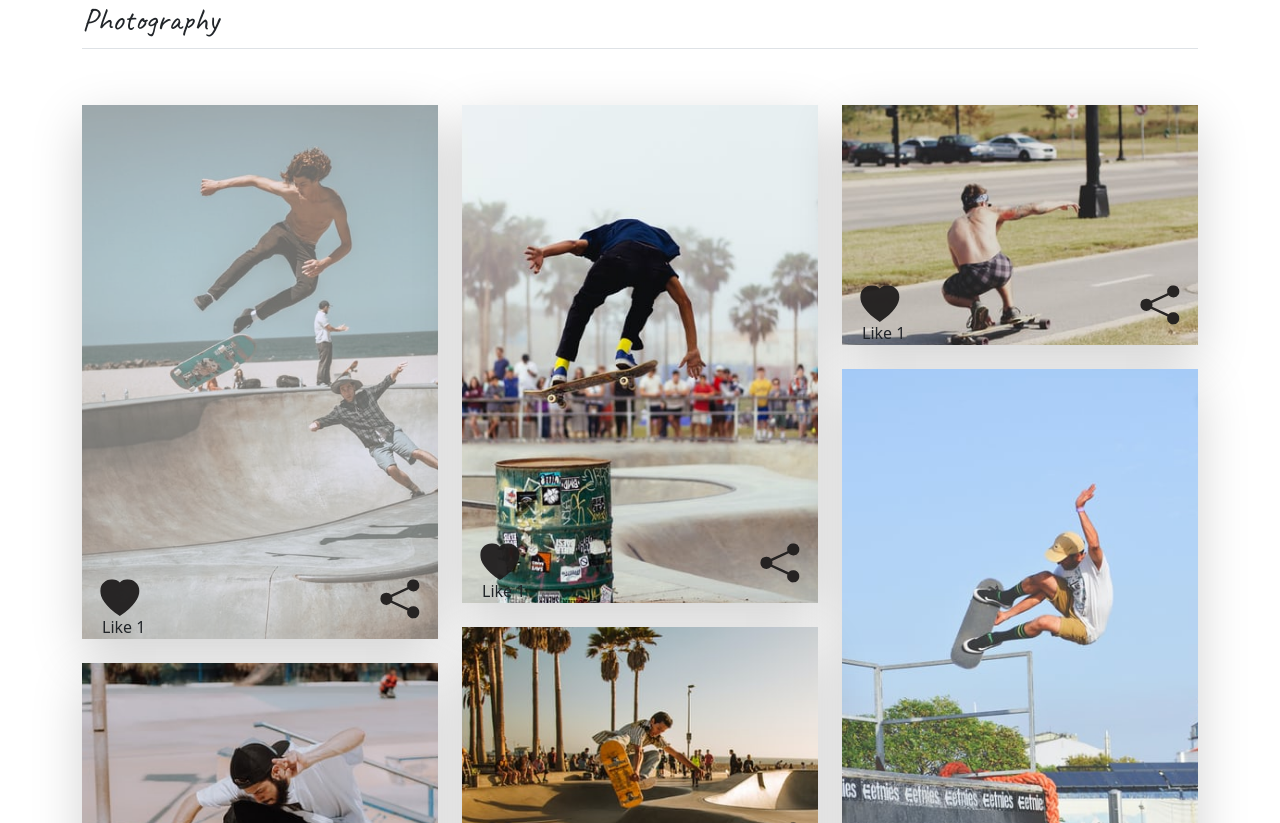
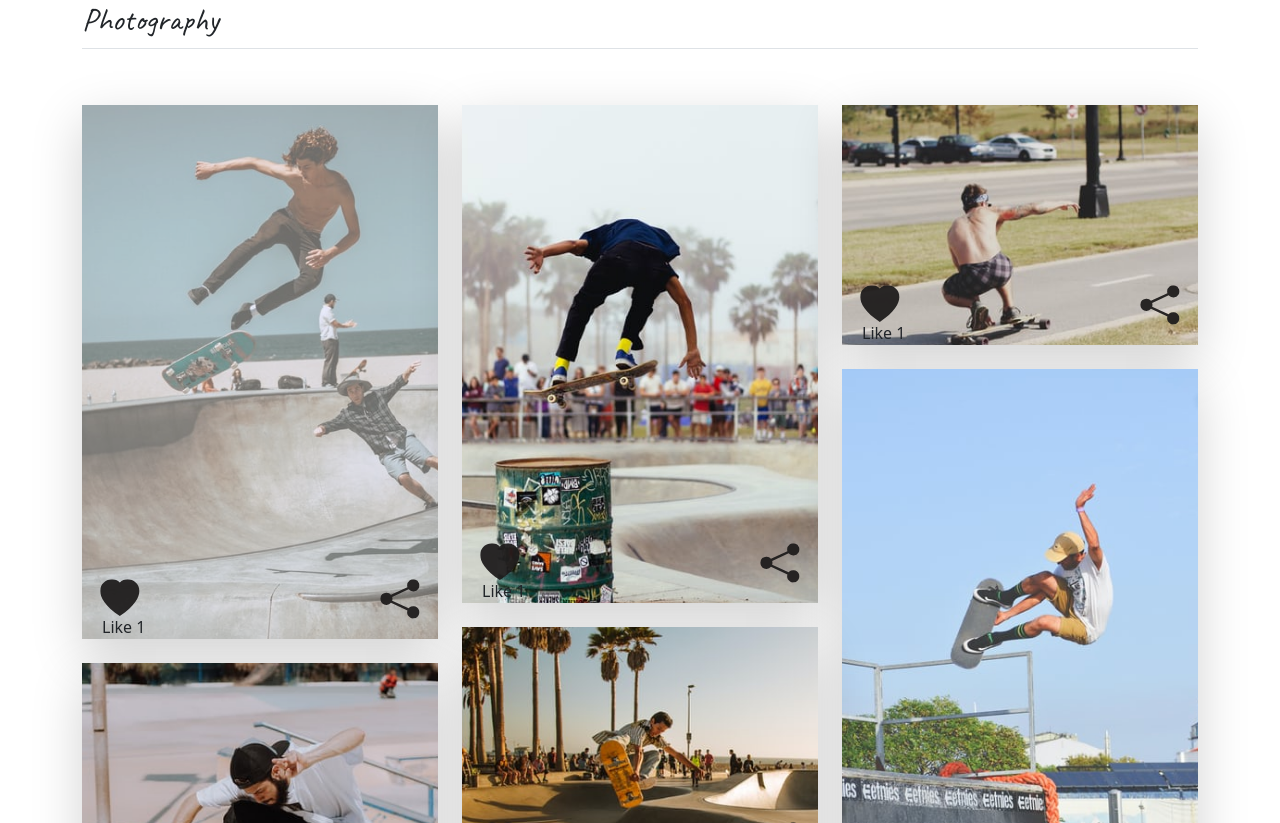
Before and after one commit to WithSJ/Snap_Time_Studio, a Flask app: page / in a window 1280 px wide, with the pointer over the restyled element. Shown: the part 211-1034 px from the top of the page. Run offline with Flask 2, Linux system fonts and the light colour scheme; some libraries are stand-ins or nearby versions.

Commit message:
img scale

```diff
--- a/app/static/css/mycss.css
+++ b/app/static/css/mycss.css
@@ -33,7 +33,7 @@
 }
 
 .img-card:hover img{
-    transform:  scale(1.1) translateY(-20px);
+    transform:  scale(1.2) translateY(-20px);
     opacity: 0.6;
 }
 
```
